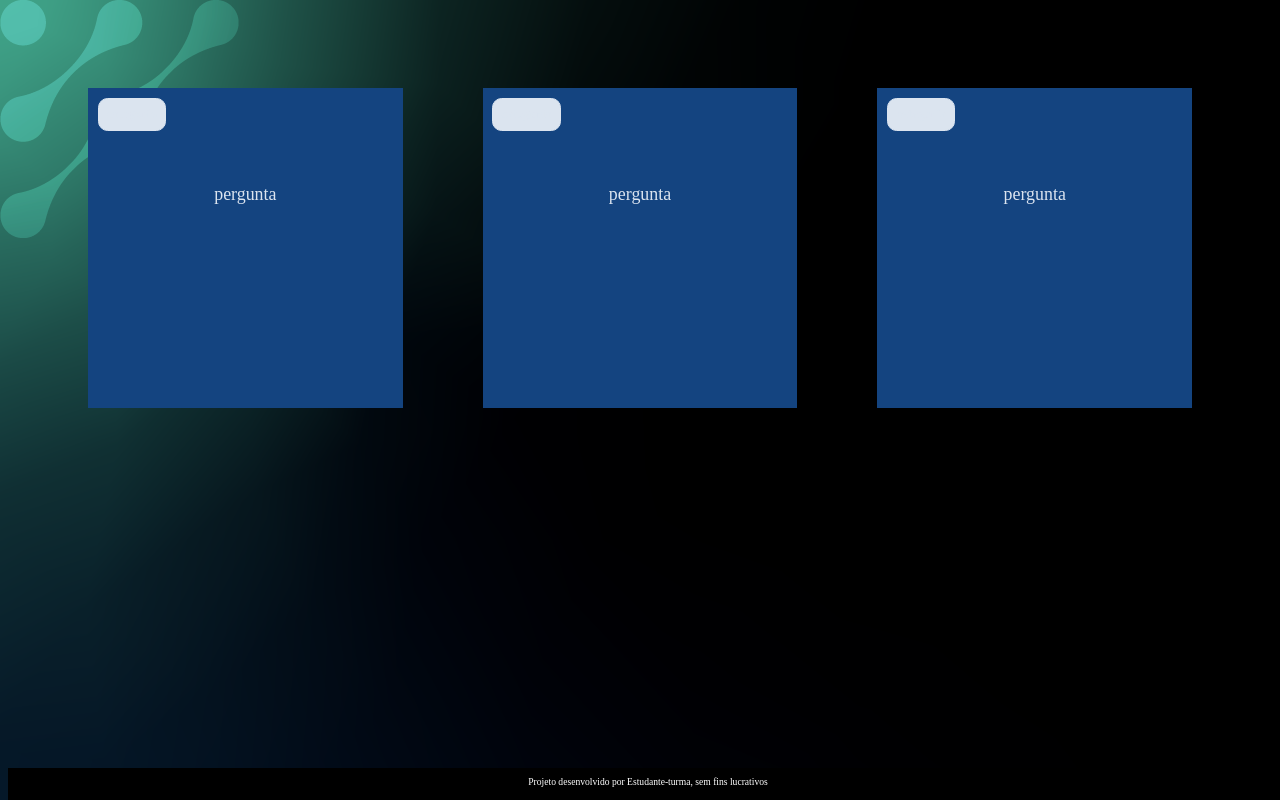
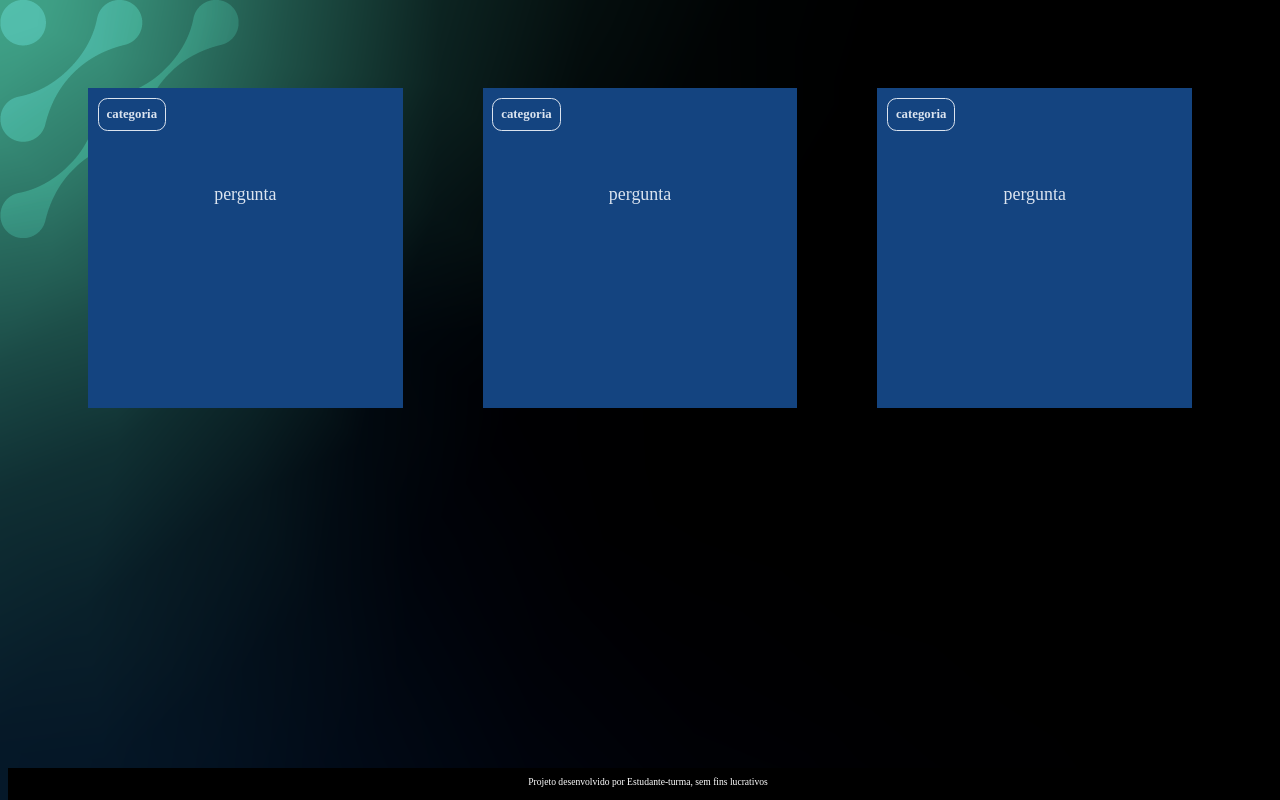
Before and after one commit to professor-weslly/flashcard_2d, a plain HTML site: page index.html in a window 1280 px wide. Drawn offline with Linux system fonts and the light colour scheme.

Commit message:
Update style.css

```diff
--- a/assets/style.css
+++ b/assets/style.css
@@ -34,7 +34,6 @@ body {
 
 .cartao__conteudo h3 {
     color: var(--text-color);
-    background-color: var(--text-color);
     border: 1px solid var(--text-color);
     text-align: left;
     padding: 0.5rem;
```
